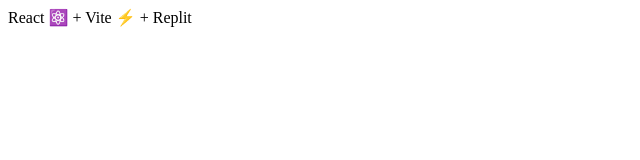
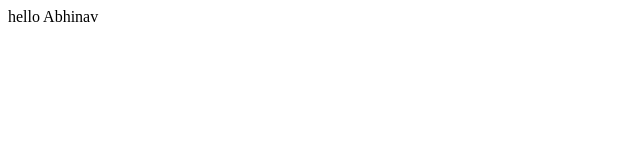
Before and after one commit to abhinavlohia/Progress-Bar, a React (Vite) app: page / in a window 1280 px wide. Shown: the top 160 px of the page, without its empty margins (0-640 px from the left). Built offline with nearby package versions, Linux system fonts and the light colour scheme.

Commit message:
temp initial

```diff
--- a/src/App.jsx
+++ b/src/App.jsx
@@ -2,8 +2,8 @@ import './App.css'
 
 export default function App() {
   return (
-    <main>
-      React ⚛️ + Vite ⚡ + Replit
-    </main>
+    <div>
+      hello Abhinav
+    </div>
   )
 }
```
